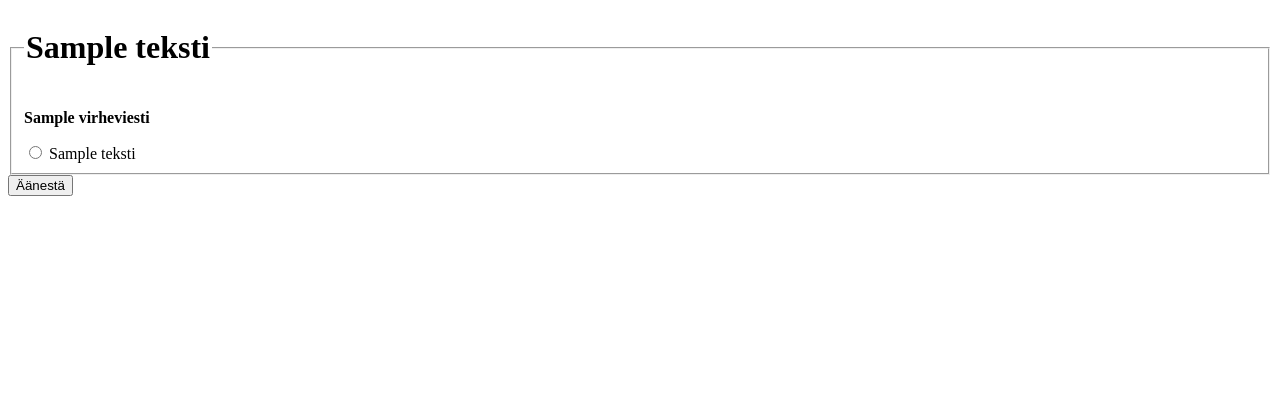
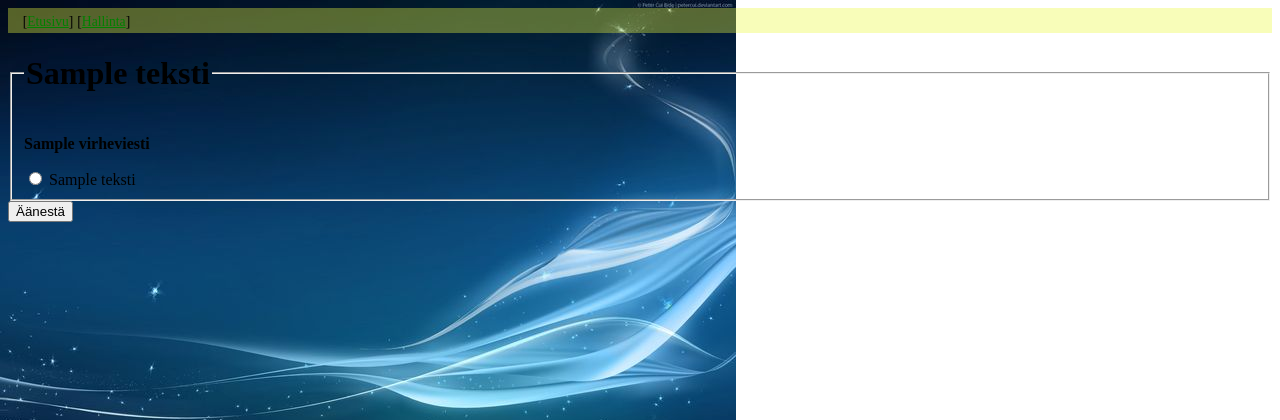
Before and after one commit to NikoKoskinen/django-harjoitus-2024, a Django app: template kysely/templates/kysely/näytä.html in a window 1280 px wide. Shown: the top 420 px of the page. Run offline with Django 3.2, Linux system fonts and the light colour scheme; the template is opened without the code that fills it: most values are stand-ins (such as "Sample title", 1, 10 or a date in 2020).

Commit message:
maanantai säädöt

```diff
--- a/kysely/admin.py
+++ b/kysely/admin.py
@@ -10,6 +10,7 @@ class VastausvaihtoehtoInline(admin.TabularInline):
 
 @admin.register(Kysymys)
 class KysymysAdmin(admin.ModelAdmin):
+    date_hierarchy = "julkaisupvm"
     fieldsets = [
         ("Päivämäärätiedot", {"fields": ["julkaisupvm"]}),
         ("Sisältö", {"fields": ["teksti"]}),
--- a/kysely/static/kysely/tyylit.css
+++ b/kysely/static/kysely/tyylit.css
@@ -5,3 +5,22 @@ body {
 li a {
     color: green;
 }
+
+nav ul {
+    background: hsla(64, 93%, 61%, 0.366);
+    margin: 0px;
+    padding: 0.5ex 2ex;
+}
+
+nav li {
+    display: inline;
+    font-size: 85%;
+}
+
+nav li:before {
+    content: "[";
+}
+
+nav li:after {
+    content: "]";
+}
--- /dev/null
+++ b/kysely/templates/kysely/base.html
@@ -0,0 +1,18 @@
+{% load static %}
+<html>
+<head>
+<link rel="stylesheet" href="{% static 'kysely/tyylit.css' %}">
+</head>
+
+<body>
+<nav class="nav">
+    <ul>
+        <li><a href="{% url 'kysely:indeksi' %}">Etusivu</a></li>
+        <li><a href="{% url 'admin:index' %}">Hallinta</a></li>
+    </ul>
+</nav>
+
+{% block content %}
+{% endblock %}
+</body>
+</html>
--- a/kysely/templates/kysely/näytä.html
+++ b/kysely/templates/kysely/näytä.html
@@ -1,3 +1,6 @@
+{% extends 'kysely/base.html' %}
+
+{% block content %}
 <form action="{% url 'kysely:äänestä' kysymys.id %}" method="post">
     {% csrf_token %}
     <fieldset>
@@ -15,3 +18,4 @@
     </fieldset>
     <input type="submit" value="Äänestä">
 </form>
+{% endblock %}
--- a/kysely/templates/kysely/tulokset.html
+++ b/kysely/templates/kysely/tulokset.html
@@ -1,3 +1,6 @@
+{% extends 'kysely/base.html' %}
+
+{% block content %}
 <h1>{{kysymys.teksti}}</h1>
 
 <ul>
@@ -7,3 +10,4 @@
 </ul>
 
 <a href="{% url 'kysely:näytä' kysymys.id %}">Äänestä uudelleen?</a>
+{% endblock %}
--- a/sivusto/urls.py
+++ b/sivusto/urls.py
@@ -14,12 +14,14 @@ Including another URLconf
     1. Import the include() function: from django.urls import include, path
     2. Add a URL to urlpatterns:  path('blog/', include('blog.urls'))
 """
+import debug_toolbar.urls
 from django.contrib import admin
-from django.urls import  include, path
+from django.urls import include, path
 
 import kysely.urls
 
 urlpatterns = [
     path('admin/', admin.site.urls),
-    path("", include(kysely.urls))
+    path("", include(kysely.urls)),
+    path("_debug/", include(debug_toolbar.urls)),
 ]
```
Also changed, not shown: kysely/templates/kysely/indeksi.html (+4 -4 lines), kysely/templates/kysely/index.html (deleted, +0 -9 lines), sivusto/settings.py (+5 -2 lines).
